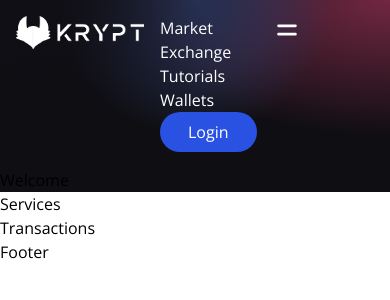
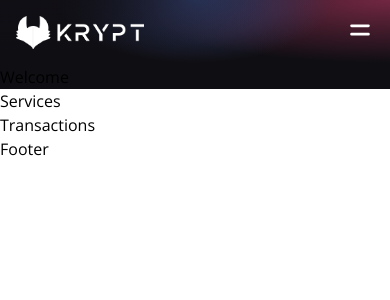
Before and after one commit to diwanmuhamad/web3.0, a React (Vite) app in the folder client/: page / in a window 390 px wide. Shown: the top 300 px of the page. Built offline with nearby package versions, Linux system fonts and the light colour scheme.

Commit message:
finish navbar

```diff
--- a/client/src/components/Navbar.jsx
+++ b/client/src/components/Navbar.jsx
@@ -17,11 +17,11 @@ const NavbarItem = ({ title, classProps}) => {
 const Navbar = () => {
     const [toggleMenu, setToggleMenu] = useState(false)
     return (
-        <nav className="w-full flex md:justify-between items-centter p-4">
+        <nav className="w-full flex md:justify-center justify-between items-centter p-4">
             <div className="md:flex-[0.5] flex-initial justify-center items-center">
                 <img src={logo} alt="logo" className="w-32 cursor-pointer"/>
             </div>
-            <ul className="text-white md:flex list-none flex-row justify-between items-center flex-initial">
+            <ul className="text-white md:flex hidden list-none flex-row justify-between items-center flex-initial">
                {
                 data.map((item, index) => (
                     <NavbarItem key={item+index} title={item}/>
@@ -37,6 +37,22 @@ const Navbar = () => {
                 :
                 <HiMenuAlt4 fontSize={28} className='text-white md:hidden cursor-pointer' onClick={() => setToggleMenu(true)}/>
                }
+               {
+                toggleMenu && (
+                    <ul className='z-10 fixed top-0 -right-2 p-3 w-[70vw] h-screen shadow-2xl md:hidden list-none
+                        flex flex-col justify-start items-end rounded-md blue-glassmorphism text-white animate-slide-in
+                    '>
+                        <li className='text-xl w-full my-2'>
+                            <AiOutlineClose onClick={() => setToggleMenu(false)}/>
+                        </li>
+                        {
+                            data.map((item, index) => (
+                                <NavbarItem key={item+index} title={item} classProps="my-2 text-lg"/>
+                            ))
+                        }
+                    </ul>
+                )
+               }
             </div>
         </nav>
     )
```
